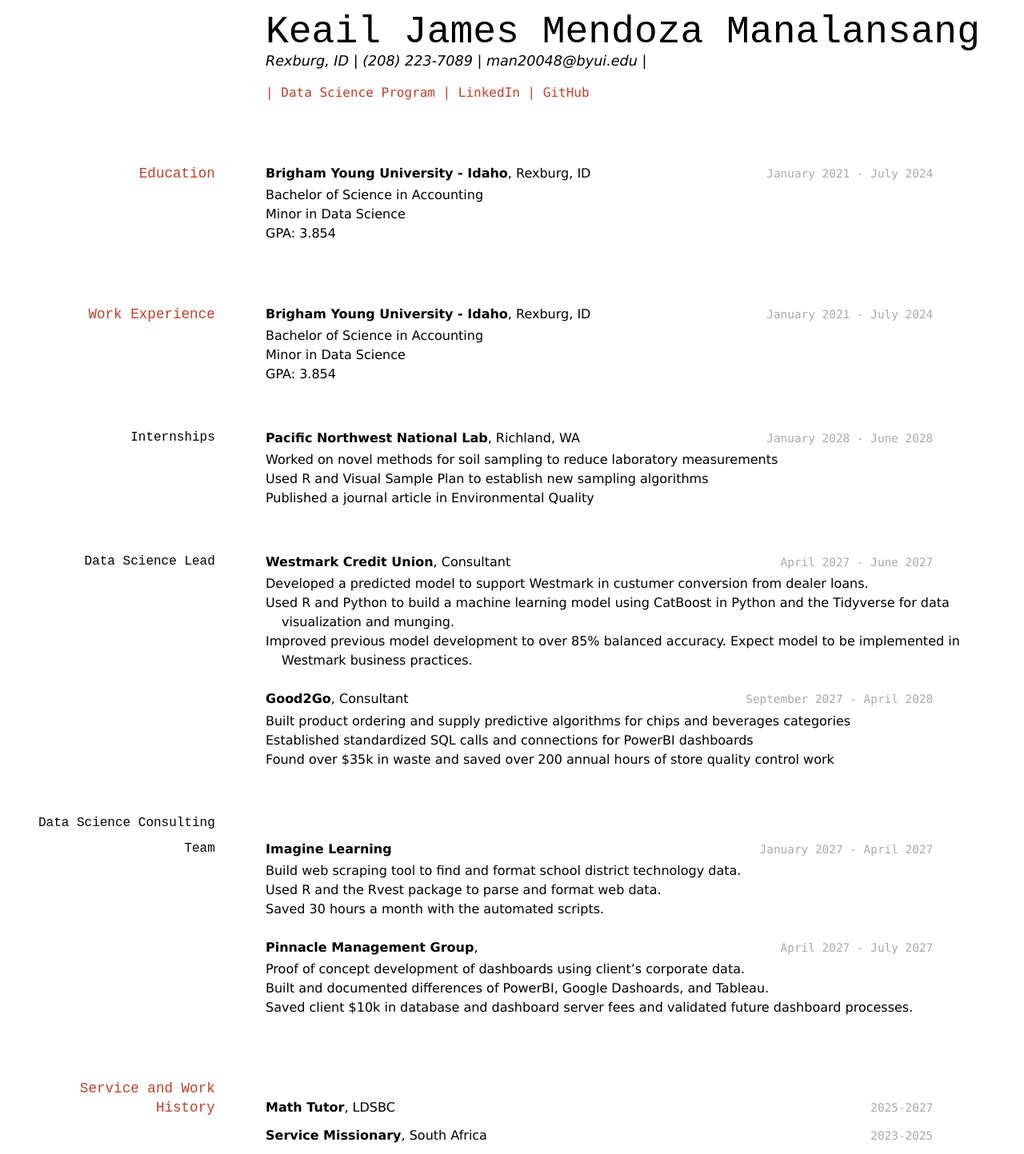
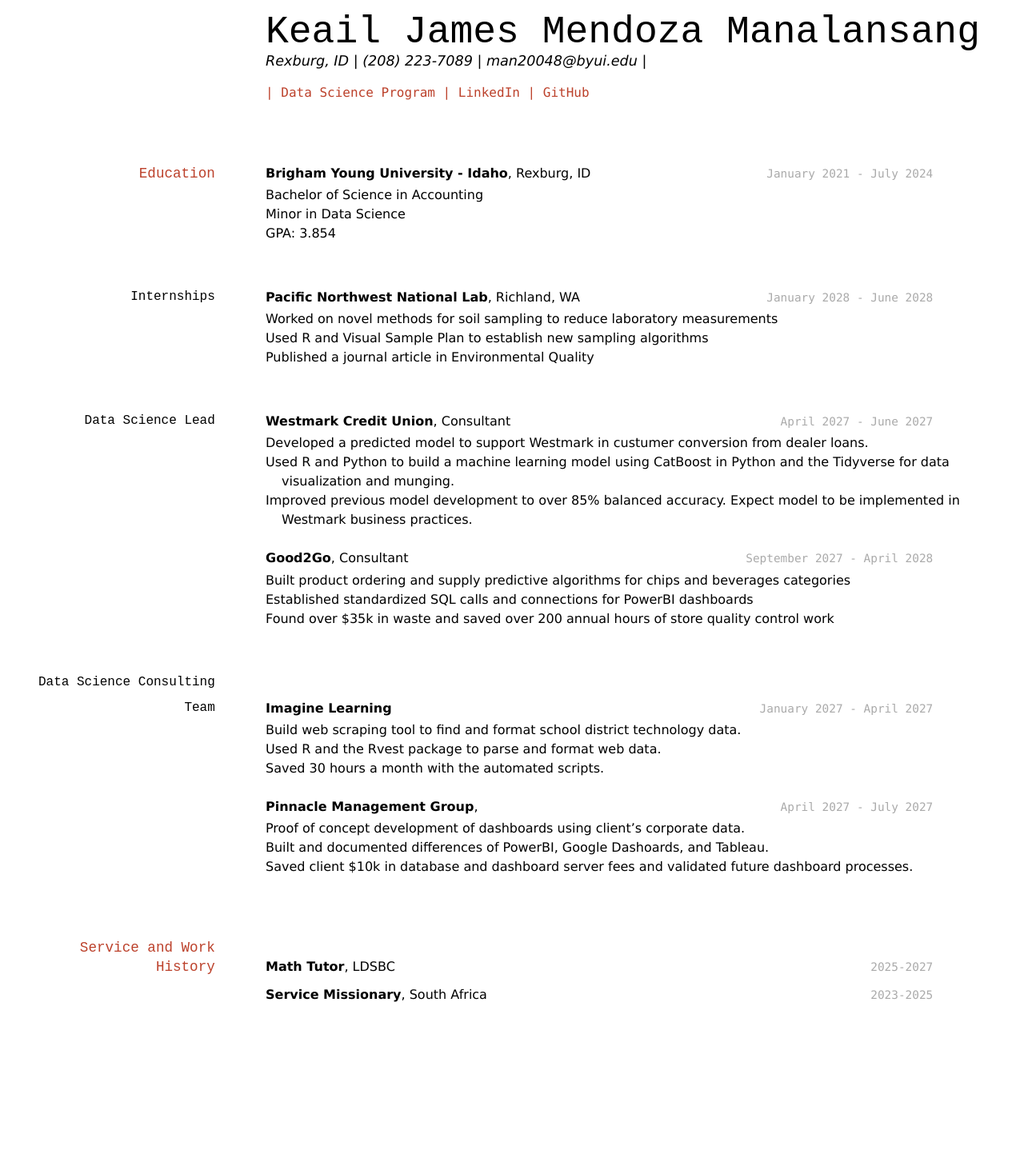
Before and after one commit to kjmm0703/James-Resume, a Jekyll site: the page built from docs/index.md, in a window 1280 px wide. Shown: the whole page at 80% size. Built offline with Jekyll 4.4.1, drawn with Linux system fonts in a browser that asks for light colours; after the commit the page ends 1267 px from its top, so only the background shows below that.

Commit message:
Update index.md

```diff
--- a/docs/index.md
+++ b/docs/index.md
@@ -22,15 +22,6 @@ __Brigham Young University - Idaho__, Rexburg, ID
 - Minor in Data Science
 - GPA: 3.854
 
-
-## Work Experience
-
-`January 2021 - July 2024`
-__Brigham Young University - Idaho__, Rexburg, ID
-
-- Bachelor of Science in Accounting
-- Minor in Data Science
-- GPA: 3.854
 
 ### Internships
 
```
